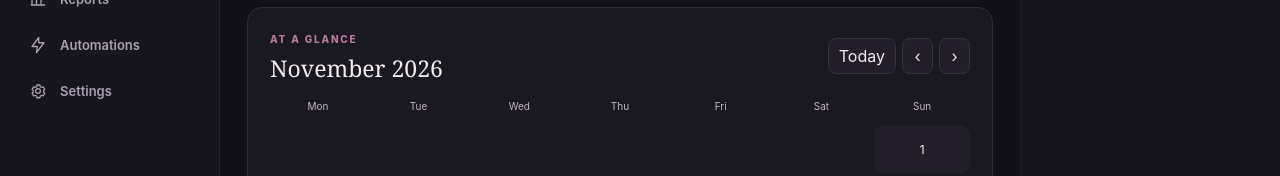
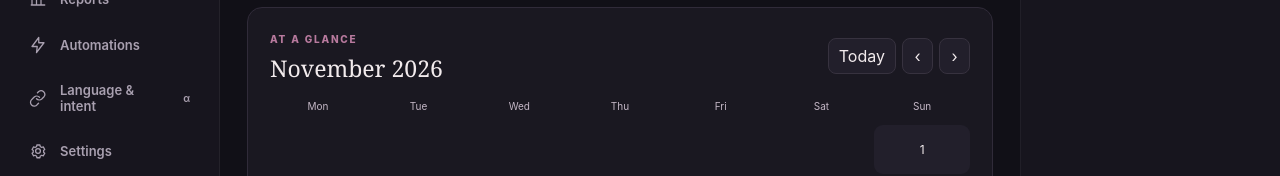
Before and after one commit to cryogenized-spec/SHIORI-, a plain HTML site: page apps/web/index.html in a window 1280 px wide. Shown: the part 613-789 px from the top of the page. Drawn offline with Linux system fonts and the light colour scheme; no server answers.

Commit message:
feat(intent): add first-class Language & intent workspace navigation

```diff
--- a/apps/web/index.html
+++ b/apps/web/index.html
@@ -57,6 +57,7 @@
     <nav class="main-nav">
       <button class="nav-item" data-view="reports"><svg><use href="#ic-chart"/></svg><span>Reports</span></button>
       <button class="nav-item" data-view="automations"><svg><use href="#ic-zap"/></svg><span>Automations</span></button>
+      <button class="nav-item" data-view="language"><svg><use href="#ic-link"/></svg><span>Language &amp; intent</span><small>α</small></button>
       <button class="nav-item" data-view="settings"><svg><use href="#ic-settings"/></svg><span>Settings</span></button>
     </nav>
     <div class="sidebar-bottom">
```
